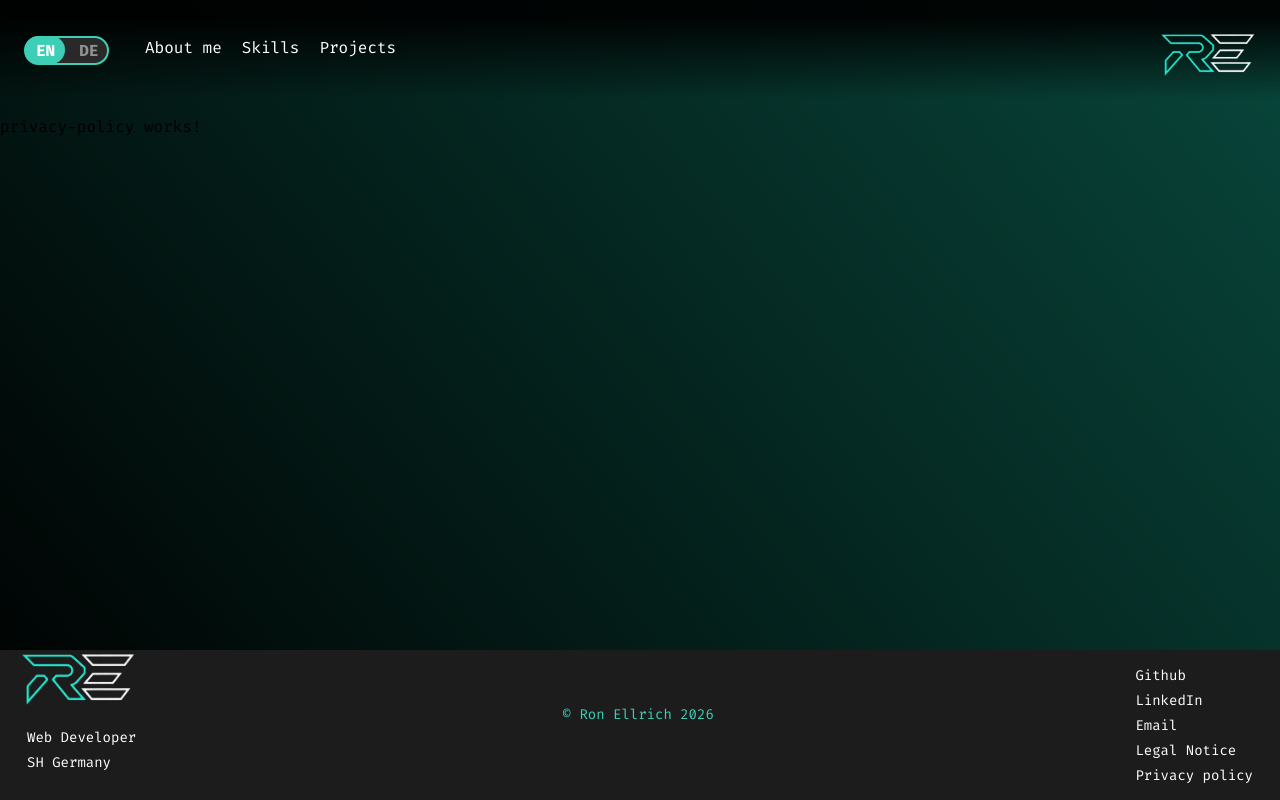
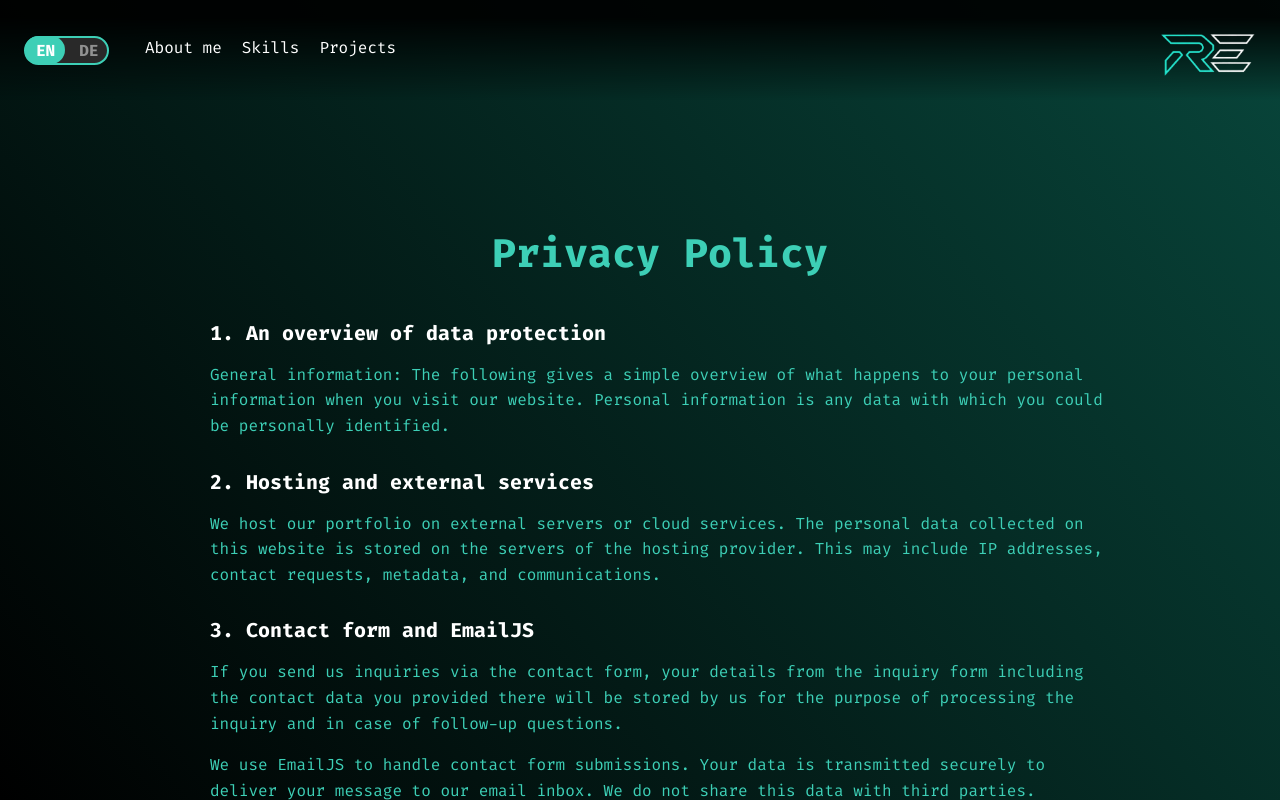
Before and after one commit to Dataletra/Portfolio, an Angular app: page /privacy-policy in a window 1280 px wide. Built offline with nearby package versions, Linux system fonts and the light colour scheme.

Commit message:
WIP: Privacy policy template

```diff
--- a/public/assets/i18n/en.json
+++ b/public/assets/i18n/en.json
@@ -112,5 +112,20 @@
         "indemnityText": "You agree to indemnify, defend and hold harmless us, the listed students, the Developer Akademie, and our affiliates, partners, officers, directors, agents, and employees, from and against any claim, demand, loss, damage, cost, or liability (including reasonable legal fees) arising out of or relating to your use of Portfolio and/or your breach of this Legal Notice.",
         "contactQuery": "For any questions or notices, please contact us at",
         "dateLabel": "Date"
+    },
+    "privacy": {
+        "title": "Privacy Policy",
+        "sec1Heading": "1. An overview of data protection",
+        "sec1Text": "General information: The following gives a simple overview of what happens to your personal information when you visit our website. Personal information is any data with which you could be personally identified.",
+        "sec2Heading": "2. Hosting and external services",
+        "sec2Text": "We host our portfolio on external servers or cloud services. The personal data collected on this website is stored on the servers of the hosting provider. This may include IP addresses, contact requests, metadata, and communications.",
+        "sec3Heading": "3. Contact form and EmailJS",
+        "sec3Text1": "If you send us inquiries via the contact form, your details from the inquiry form including the contact data you provided there will be stored by us for the purpose of processing the inquiry and in case of follow-up questions.",
+        "sec3Text2": "We use EmailJS to handle contact form submissions. Your data is transmitted securely to deliver your message to our email inbox. We do not share this data with third parties.",
+        "sec4Heading": "4. Your rights regarding your data",
+        "sec4Text": "You have the right at any time to request free information about your stored personal data, its origin, recipients, and the purpose of its collection. You also have the right to request the correction or deletion of this data.",
+        "sec5Heading": "5. Contact us",
+        "sec5Text": "If you have any questions regarding data protection, please feel free to reach out via our contact page.",
+        "dateLabel": "Date"
     }
 }
--- a/src/app/components/legal-notice/legal-notice.html
+++ b/src/app/components/legal-notice/legal-notice.html
@@ -49,7 +49,7 @@
         <section class="legal-section">
             <p>{{ i18n.t('legal.contactQuery') }} <a href="mailto:[Contact Email]">[Contact Email]</a>.</p>
             <p class="legal-date">
-                <strong>{{ i18n.t('legal.dateLabel') }}:</strong> July 26, 2025
+                <strong>{{ i18n.t('legal.dateLabel') }}:</strong> November 16, 2026
             </p>
         </section>
     </div>
--- a/src/app/components/legal-notice/legal-notice.scss
+++ b/src/app/components/legal-notice/legal-notice.scss
@@ -65,7 +65,6 @@
     }
 }
 
-// Responsive adjustments for mobile screens
 @media (max-width: 768px) {
     .legal-wrapper {
         padding: 20px 10px;
--- a/src/app/components/privacy-policy/privacy-policy.html
+++ b/src/app/components/privacy-policy/privacy-policy.html
@@ -1,2 +1,36 @@
 <app-header></app-header>
-<p>privacy-policy works!</p>
+
+<div class="privacy-wrapper">
+    <div class="privacy-container">
+        <h1>{{ i18n.t('privacy.title') }}</h1>
+
+        <section class="privacy-section">
+            <h2>{{ i18n.t('privacy.sec1Heading') }}</h2>
+            <p>{{ i18n.t('privacy.sec1Text') }}</p>
+        </section>
+
+        <section class="privacy-section">
+            <h2>{{ i18n.t('privacy.sec2Heading') }}</h2>
+            <p>{{ i18n.t('privacy.sec2Text') }}</p>
+        </section>
+
+        <section class="privacy-section">
+            <h2>{{ i18n.t('privacy.sec3Heading') }}</h2>
+            <p>{{ i18n.t('privacy.sec3Text1') }}</p>
+            <p>{{ i18n.t('privacy.sec3Text2') }}</p>
+        </section>
+
+        <section class="privacy-section">
+            <h2>{{ i18n.t('privacy.sec4Heading') }}</h2>
+            <p>{{ i18n.t('privacy.sec4Text') }}</p>
+        </section>
+
+        <section class="privacy-section">
+            <h2>{{ i18n.t('privacy.sec5Heading') }}</h2>
+            <p>{{ i18n.t('privacy.sec5Text') }}</p>
+            <p class="privacy-date">
+                <strong>{{ i18n.t('privacy.dateLabel') }}:</strong> November 16, 2026
+            </p>
+        </section>
+    </div>
+</div>
--- a/src/app/components/privacy-policy/privacy-policy.scss
+++ b/src/app/components/privacy-policy/privacy-policy.scss
@@ -0,0 +1,68 @@
+@use '../../../../public/assets/abstract/variables.scss' as varia;
+
+.privacy-wrapper {
+    width: 100%;
+    min-height: 80vh;
+    padding: 60px 20px;
+    display: flex;
+    justify-content: center;
+
+    .privacy-container {
+        width: 100%;
+        max-width: 900px;
+        padding: 40px;
+
+        h1 {
+            font-size: 2.5rem;
+            margin-bottom: 40px;
+            text-align: center;
+            color: varia.$main-color;
+        }
+
+        .privacy-section {
+            margin-bottom: 30px;
+
+            h2 {
+                font-size: 1.25rem;
+                margin-bottom: 12px;
+                color: #ffffff;
+            }
+
+            p {
+                font-size: 1rem;
+                line-height: 1.6;
+                color: varia.$main-color;
+                margin-bottom: 10px;
+
+                a {
+                    color: varia.$main-color;
+                    text-decoration: underline;
+
+                    &:hover {
+                        opacity: 0.8;
+                    }
+                }
+            }
+
+            .privacy-date {
+                margin-top: 20px;
+                font-size: 0.95rem;
+                color: varia.$main-color;
+            }
+        }
+    }
+}
+
+@media (max-width: 768px) {
+    .privacy-wrapper {
+        padding: 20px 10px;
+
+        .privacy-container {
+            padding: 20px;
+
+            h1 {
+                font-size: 2rem;
+            }
+        }
+    }
+}
--- a/src/app/components/privacy-policy/privacy-policy.ts
+++ b/src/app/components/privacy-policy/privacy-policy.ts
@@ -1,11 +1,14 @@
-import { Component, ChangeDetectionStrategy } from '@angular/core';
+import { Component, ChangeDetectionStrategy, inject } from '@angular/core';
 import { Header } from '../header/header';
+import { TranslationService } from '../../services/translation.service';
 
 @Component({
-  selector: 'app-privacy-policy',
-  imports: [Header],
-  templateUrl: './privacy-policy.html',
-  changeDetection: ChangeDetectionStrategy.Eager,
-  styleUrl: './privacy-policy.scss',
+    selector: 'app-privacy-policy',
+    imports: [Header],
+    templateUrl: './privacy-policy.html',
+    changeDetection: ChangeDetectionStrategy.Eager,
+    styleUrl: './privacy-policy.scss',
 })
-export class PrivacyPolicy {}
+export class PrivacyPolicy {
+    protected i18n = inject(TranslationService);
+}
```
Also changed, not shown: public/assets/i18n/de.json (+15 -0 lines).
